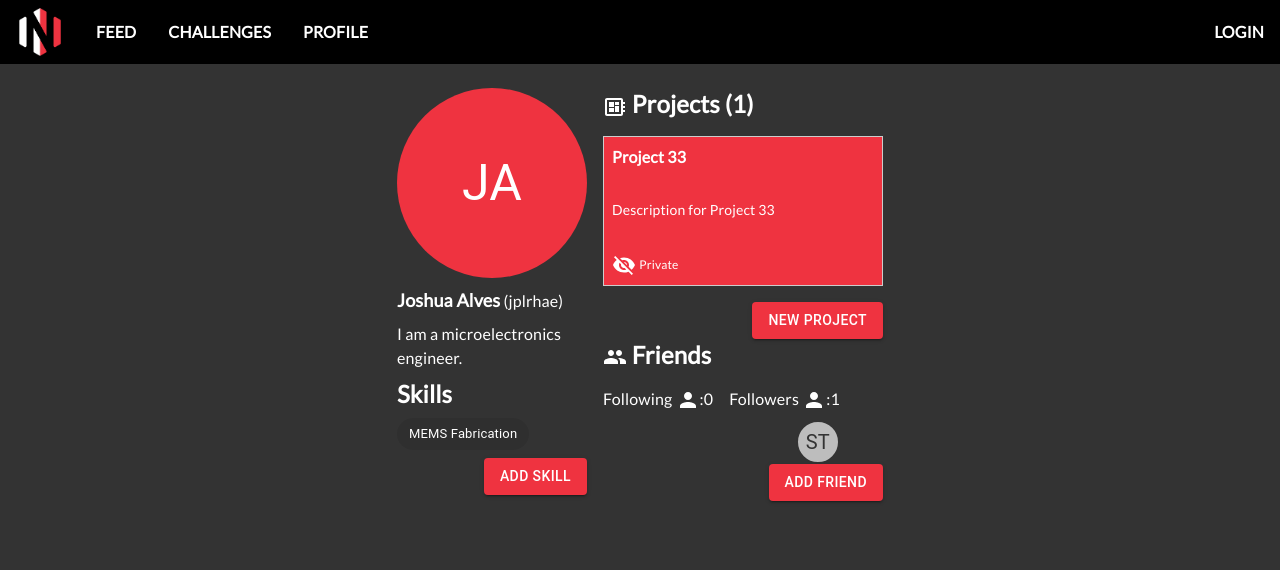
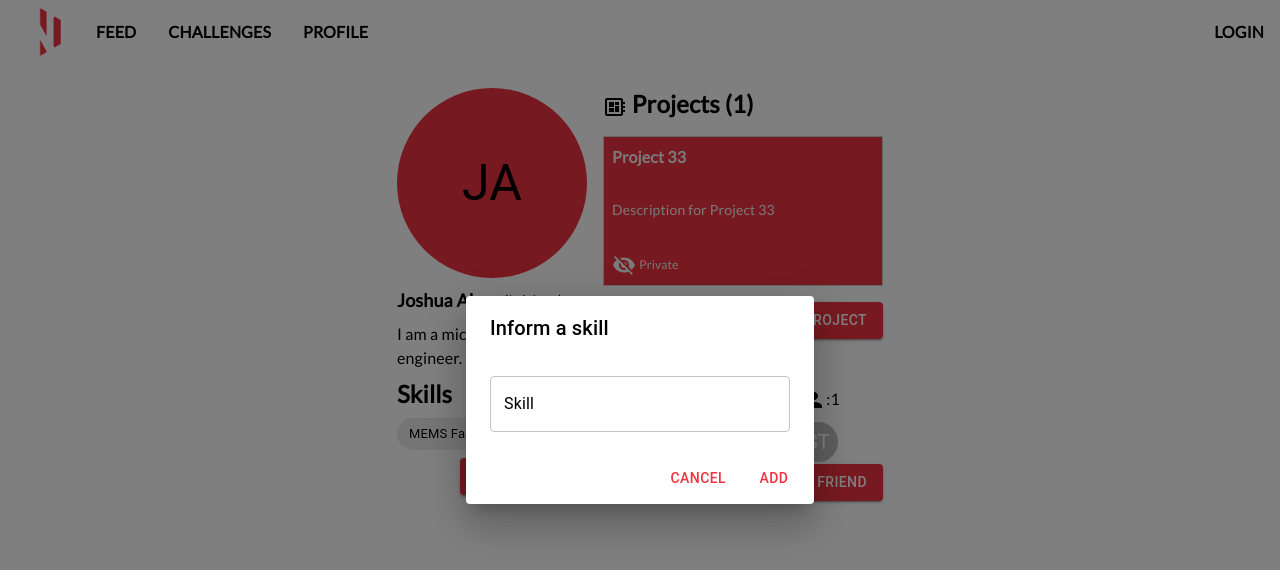
Before and after one commit to jplrhae/nexus-ui, a React (Vite) app: page /profile in a window 1280 px wide. Both pictures are taken after a click on the button "ADD SKILL". Shown: the top 570 px of the page. Built offline with nearby package versions, Linux system fonts and the light colour scheme.

Commit message:
Implemented add skill form

```diff
--- a/src/components/NexusAppBar.tsx
+++ b/src/components/NexusAppBar.tsx
@@ -3,7 +3,7 @@ import { Link } from "react-router-dom";
 
 function NexusAppBar() {
   return (
-    <div className="bg-black h-16 flex flex-row items-center gap-8">
+    <div className="bg-gradient-to-by h-16 flex flex-row items-center gap-8">
       <Link to="/" className="ml-4">
         <img src={logo} className="h-12 " />
       </Link>
--- a/src/components/ProfileInfo.tsx
+++ b/src/components/ProfileInfo.tsx
@@ -1,8 +1,20 @@
 import { useContext, useEffect, useState } from "react";
 import { ISkill } from "../interfaces/ISkills";
 import { IUser } from "../interfaces/IUser";
-import { Avatar, Button, Chip, LinearProgress } from "@mui/material";
+import {
+  Autocomplete,
+  Avatar,
+  Button,
+  Chip,
+  Dialog,
+  DialogActions,
+  DialogContent,
+  DialogTitle,
+  TextField,
+} from "@mui/material";
 import { MockDatabaseContext } from "../mocks/MockDatabase";
+import { Add } from "@mui/icons-material";
+import { LinearProgress } from "@mui/material";
 
 interface IProfileInfoProps {
   user: IUser;
@@ -11,7 +23,9 @@ interface IProfileInfoProps {
 export default function ProfileInfo(props: IProfileInfoProps) {
   const [hasLoaded, setHasLoaded] = useState(false);
   const [userSkills, setUserSkills] = useState<ISkill[]>([]);
+  const [allSkillTitles, setAllSkillTitles] = useState<string[]>([]);
   const { mockDatabaseService } = useContext(MockDatabaseContext);
+  const [openAddSkillModal, setOpenAddSkillModal] = useState(false);
 
   useEffect(() => {
     const userSkills = mockDatabaseService.findUserSkillsByUserId(
@@ -20,12 +34,23 @@ export default function ProfileInfo(props: IProfileInfoProps) {
     const skills = userSkills.map((userSkill) =>
       mockDatabaseService.findSkillById(userSkill.skillId)
     );
+    const allSkillsTitleList: string[] = [];
+    const allSkills = mockDatabaseService.findallSkills();
+    allSkills.forEach((skill) => {
+      allSkillsTitleList.push(skill.title);
+    });
 
     setUserSkills(skills);
+    setAllSkillTitles(allSkillsTitleList);
     setHasLoaded(true);
   }, [props.user]);
 
+  const handleSkillSubmit = () => {
+    console.log("Clicked skill submit");
+  };
+
   return (
+    <>
       <div className="flex flex-col grow-0 shrink-0 basis-1/3">
         <div className="flex flex-col">
           <Avatar
@@ -54,16 +79,48 @@ export default function ProfileInfo(props: IProfileInfoProps) {
               <div className="flex flex-row flex-wrap gap-2">
                 {userSkills.map((skill) => (
                   <>
-                  <Chip className="" key={skill.id} label={skill.title}></Chip>
+                    <Chip
+                      className=""
+                      key={skill.id}
+                      label={skill.title}
+                    ></Chip>
                   </>
                 ))}
               </div>
             </>
           )}
-        <Button className="self-end" variant="contained">
+          <Button
+            className="self-end"
+            startIcon={<Add />}
+            variant="contained"
+            onClick={() => setOpenAddSkillModal(true)}
+          >
             Add skill
           </Button>
         </div>
       </div>
+      <Dialog
+        open={openAddSkillModal}
+        onClose={() => setOpenAddSkillModal(false)}
+      >
+        <DialogTitle>Inform a skill</DialogTitle>
+        <DialogContent>
+          <Autocomplete
+            className="mt-4"
+            disablePortal
+            fullWidth
+            freeSolo
+            id="combo-box-demo"
+            options={allSkillTitles}
+            sx={{ width: 300 }}
+            renderInput={(params) => <TextField {...params} label="Skill" />}
+          />
+        </DialogContent>
+        <DialogActions>
+          <Button onClick={() => setOpenAddSkillModal(false)}>Cancel</Button>
+          <Button onClick={handleSkillSubmit}>Add</Button>
+        </DialogActions>
+      </Dialog>
+    </>
   );
 }
--- a/src/components/ProjectCard.tsx
+++ b/src/components/ProjectCard.tsx
@@ -9,7 +9,7 @@ interface IProjectCardProps {
 
 export default function ProjectCard(props: IProjectCardProps) {
   return (
-    <div className="project-card flex flex-col p-2 bg-primary basis-0 grow">
+    <div className="project-card flex flex-col p-2 basis-0 grow">
       <div className="font-bold">{props.project.name}</div>
       <div className="text-sm overflow-hidden">{props.project.description}</div>
       <div>
--- a/src/components/ProjectsView.tsx
+++ b/src/components/ProjectsView.tsx
@@ -5,8 +5,8 @@ import DeveloperBoardIcon from "@mui/icons-material/DeveloperBoard";
 import "../styles/ProjectView.css";
 import { IUser } from "../interfaces/IUser";
 import { useContext, useEffect, useState } from "react";
+import { MockDatabaseContext } from "../mocks/MockDatabase";
 import { LinearProgress } from "@mui/material";
-import { MockDatabaseContext } from "../mocks/MockDatabase";
 
 interface IProjectsViewProps {
   user: IUser;
--- a/src/main.tsx
+++ b/src/main.tsx
@@ -1,4 +1,5 @@
-import ReactDOM from "react-dom/client";
+import * as React from "react";
+import * as ReactDOM from "react-dom/client";
 import App from "./App.tsx";
 import { BrowserRouter } from "react-router-dom";
 import { ThemeProvider } from "@emotion/react";
--- a/src/mocks/MockDatabaseService.ts
+++ b/src/mocks/MockDatabaseService.ts
@@ -76,4 +76,14 @@ export default class MockDatabaseService {
 
     return skill;
   }
+
+  public findallSkills() {
+    console.log("Finding all skills");
+
+    const skills = this.mockDatabase.skills;
+
+    console.log("Found skills", skills);
+
+    return skills;
+  }
 }
--- a/src/styles/ProjectView.css
+++ b/src/styles/ProjectView.css
@@ -10,6 +10,7 @@
   min-width: 280px;
   height: 150px;
   background-color: #ef3340;
+  color: #f5f5f5;
   border: 1px solid #ccc;
   padding: 10px;
   box-sizing: border-box;
--- a/src/theme.tsx
+++ b/src/theme.tsx
@@ -7,16 +7,17 @@ const theme = createTheme({
       main: "#EF3340",
     },
     secondary: {
-      main: "#FFFFFF",
+      main: "#000000",
     },
     error: {
       main: red.A400,
     },
     background: {
-      default: "#333333",
+      default: "#FFFFFF",
     },
     text: {
-      primary: "#FFFFFF",
+      primary: "#000000",
+      secondary: "#000000",
     },
   },
 });
```
Also changed, not shown: package.json (+9 -6 lines), src/components/FollowingView.tsx (+2 -7 lines), 1 other file (tests, documents, lock files or other folders). Lines whose indentation alone changed are shown as unchanged.
